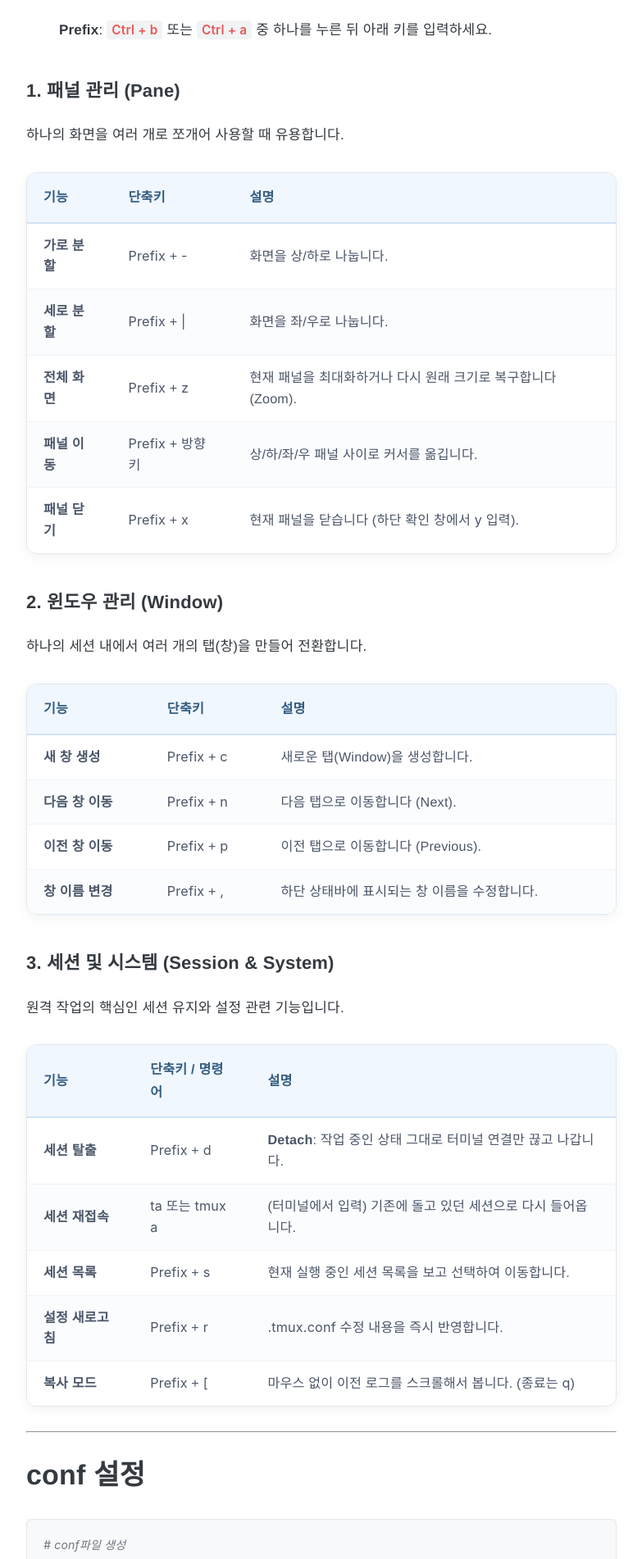
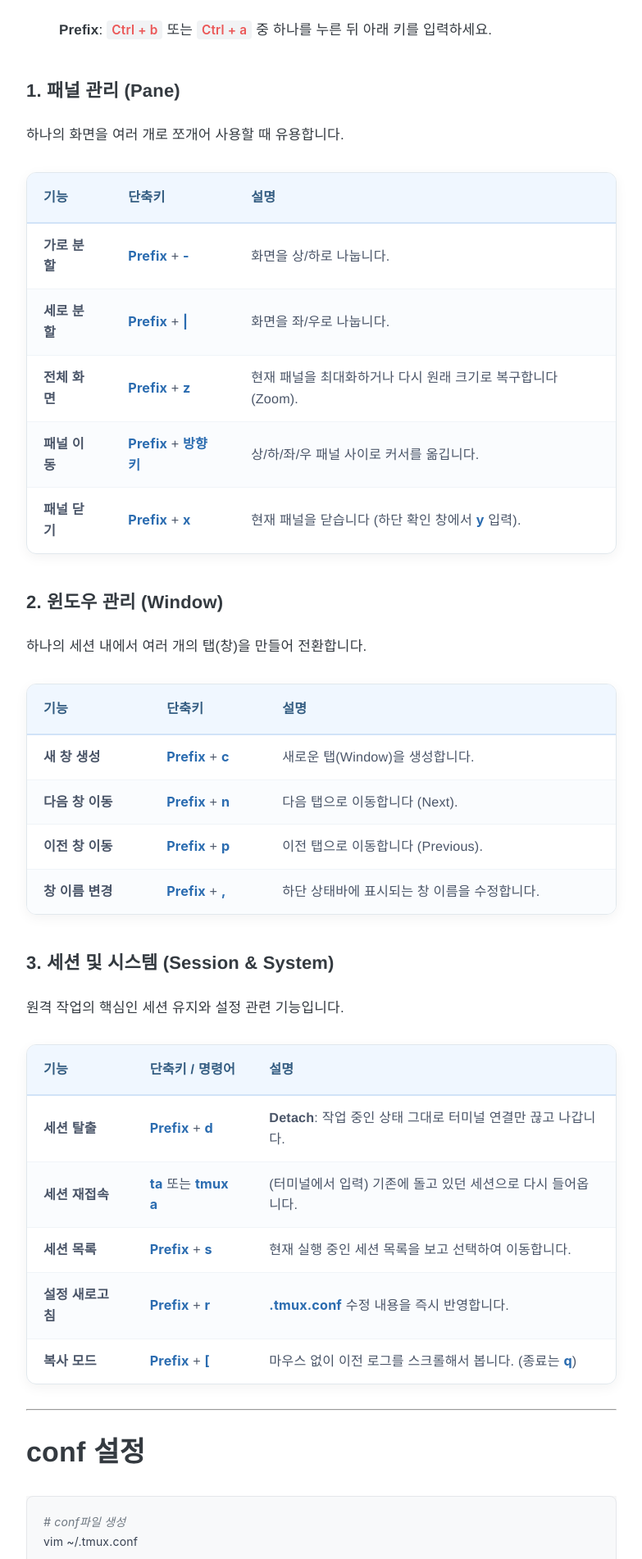
Before and after one commit to MisteryKid/MisteryKid.github.io, a Jekyll site: the page built from _posts/Study/2026-02-27-tmux.md, in a window 1280 px wide. Shown: the part 629-2531 px from the top of the page at 82% size, without its empty margins (248-1031 px from the left). Built offline with Jekyll 4.4.1, drawn with Linux system fonts in a browser that asks for light colours.

Commit message:
ㄻㄴㅇㄹ

```diff
--- a/_layouts/post.html
+++ b/_layouts/post.html
@@ -59,7 +59,14 @@ table tbody tr:last-of-type td {
 }
 
 /* 단축키 강조용 스타일 (표 안의 code 태그) */
-
+/* 1. 표(table) 내부에 있는 코드에만 적용 */
+table code {
+    background-color: transparent !important; /* 배경 박스 강제 제거 */
+    color: #2b6cb0;                            /* 글자색 포인트 */
+    padding: 0 !important;                    /* 여백 제거 */
+    font-weight: 700;                         /* 두껍게 강조 */
+    border: none !important;                   /* 혹시 모를 테두리 제거 */
+}
 
         .layout-wrapper {
             display: flex;
```
